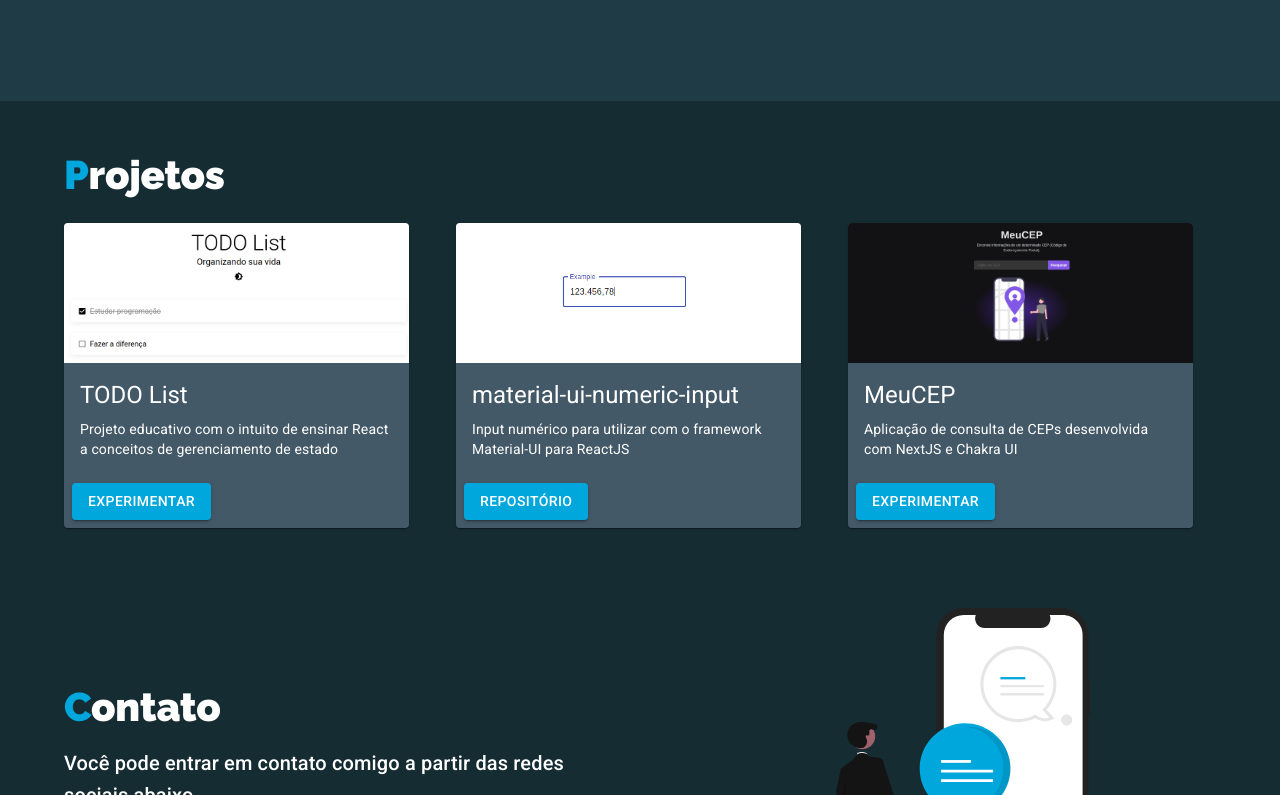
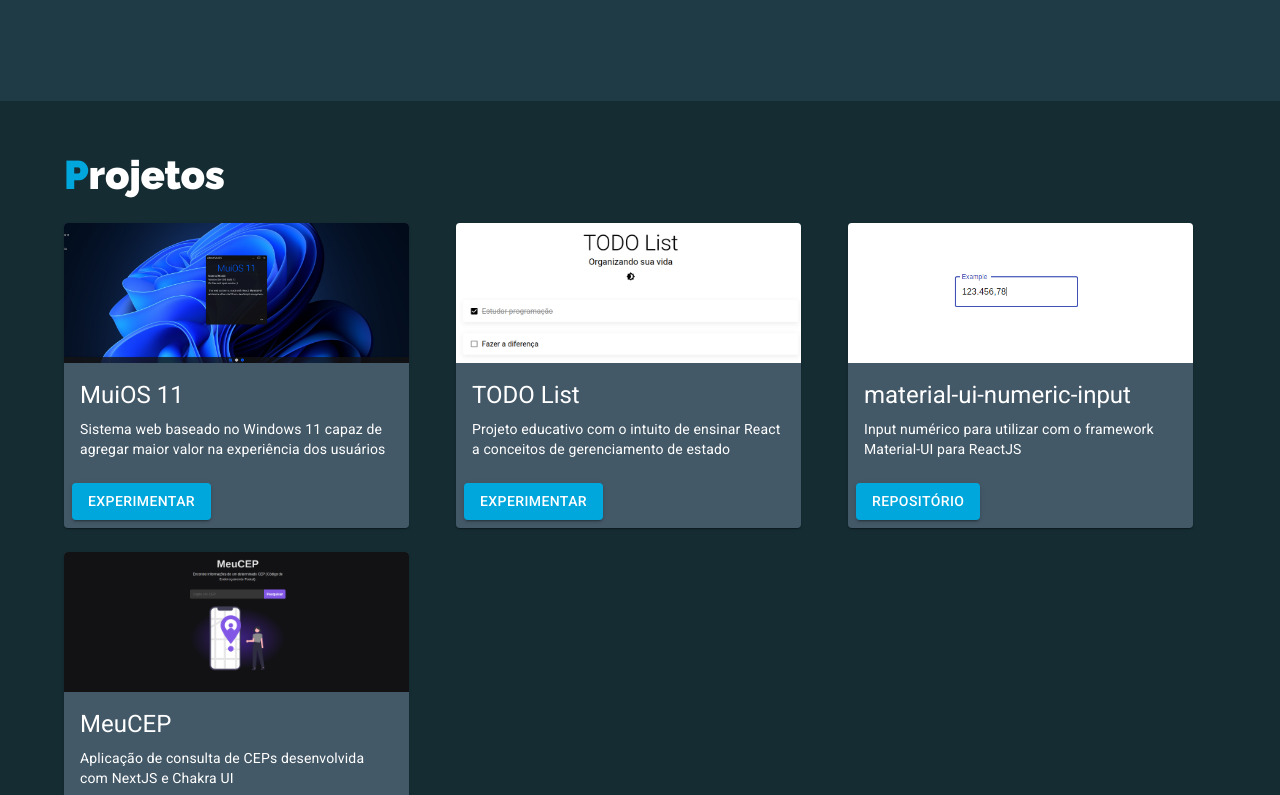
Before and after one commit to SampaioLeal/sampaioleal.github.io, a Next.js app: page / in a window 1280 px wide. Shown: the part 823-1618 px from the top of the page. Built offline with nearby package versions, Linux system fonts and the light colour scheme.

Commit message:
added MuiOS to projects

```diff
--- a/pages/index.tsx
+++ b/pages/index.tsx
@@ -18,6 +18,14 @@ import {
 import { GitHub, Instagram, LinkedIn } from "@mui/icons-material";
 
 const projects = [
+  {
+    title: "MuiOS 11",
+    image: "/muios.png",
+    description:
+      "Sistema web baseado no Windows 11 capaz de agregar maior valor na experiência dos usuários",
+    link: "https://muios11.vercel.app/",
+    buttonLabel: "Experimentar",
+  },
   {
     title: "TODO List",
     image: "/todo.png",
```
Also changed, not shown: public/muios.png (added).
